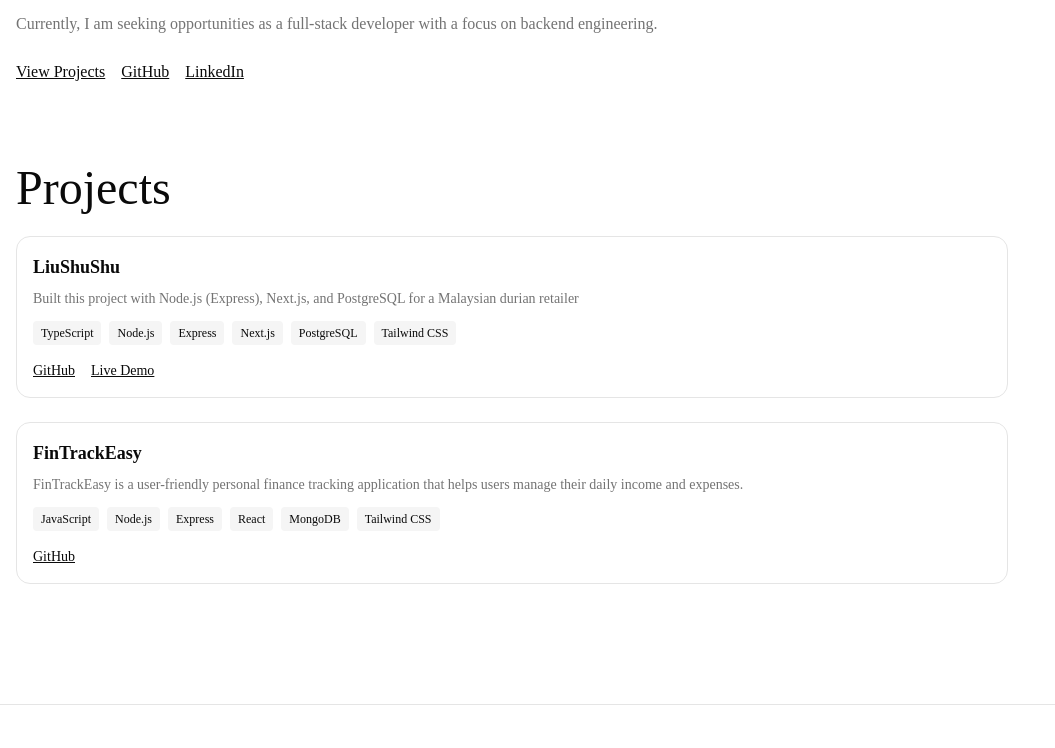
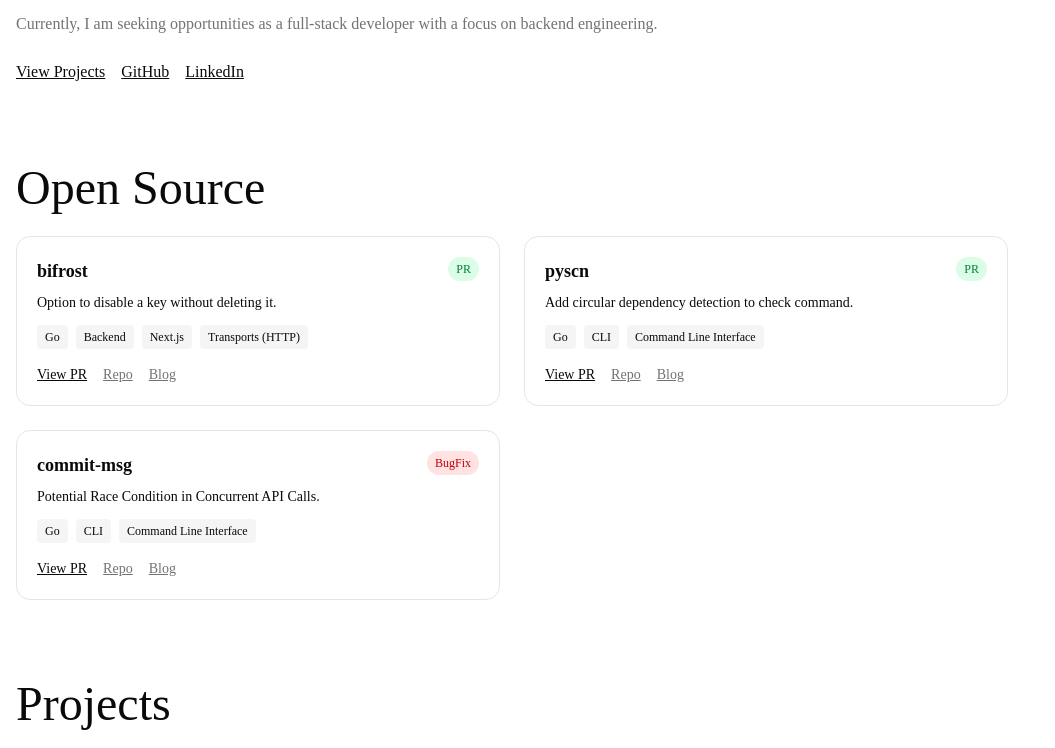
Before and after one commit to slyang08/yang-dev, a Next.js app: page / in a window 1280 px wide. Shown: the part 593-1341 px from the top of the page, without its empty margins (0-1055 px from the left). Built offline with nearby package versions, Linux system fonts and the light colour scheme.

Commit message:
feat: add open source contribtion section (#14)

```diff
--- /dev/null
+++ b/src/app/openSource/page.tsx
@@ -0,0 +1,6 @@
+// src/app/openSource/page.tsx
+import { OpenSource } from "@/features/open-source";
+
+export default function Page() {
+  return <OpenSource />;
+}
--- a/src/app/page.tsx
+++ b/src/app/page.tsx
@@ -1,6 +1,7 @@
 // src/app/page.tsx
 import { About } from "@/features/about";
 import { Hero } from "@/features/hero";
+import { OpenSource } from "@/features/open-source";
 import { Projects } from "@/features/projects";
 
 export default function Home() {
@@ -12,6 +13,9 @@ export default function Home() {
       <section id="about" className="mb-20 max-w-5xl px-4">
         <About />
       </section>
+      <section id="open-source" className="mb-20 max-w-5xl px-4">
+        <OpenSource />
+      </section>
       <section id="projects" className="mb-20 max-w-5xl px-4">
         <Projects />
       </section>
--- /dev/null
+++ b/src/features/open-source/OpenSource.tsx
@@ -0,0 +1,17 @@
+// src/features/open-source/OpenSource.tsx
+import { OpenSourceCard } from "./OpenSourceCard";
+import { openSources } from "./openSource.data";
+
+export function OpenSource() {
+  return (
+    <>
+      <h1 className="text-5xl">Open Source</h1>
+
+      <div className="mt-6 grid gap-6 md:grid-cols-2">
+        {openSources.map((item) => (
+          <OpenSourceCard key={item.id} {...item} />
+        ))}
+      </div>
+    </>
+  );
+}
--- /dev/null
+++ b/src/features/open-source/OpenSourceCard.tsx
@@ -0,0 +1,83 @@
+// src/features/open-source/OpenSourceCard.tsx
+import type { OpenSource } from "./openSource.data";
+
+const typeColor: Record<OpenSource["type"], string> = {
+  PR: "bg-green-100 text-green-700",
+  Issue: "bg-yellow-100 text-yellow-700",
+  Feature: "bg-blue-100 text-blue-700",
+  Docs: "bg-purple-100 text-purple-700",
+  BugFix: "bg-red-100 text-red-700",
+};
+
+export function OpenSourceCard({
+  project,
+  repo,
+  prTitle,
+  prLink,
+  // description,
+  blog,
+  type,
+  tags,
+}: OpenSource) {
+  return (
+    <div className="rounded-xl border p-5 transition hover:shadow-md">
+      {/* HEADER */}
+      <div className="flex items-start justify-between gap-3">
+        <h3 className="text-lg font-semibold">{project}</h3>
+
+        <span className={`shrink-0 rounded-full px-2 py-1 text-xs font-medium ${typeColor[type]}`}>
+          {type}
+        </span>
+      </div>
+
+      {/* PR TITLE */}
+      <p className="text-foreground mt-2 text-sm font-medium">{prTitle}</p>
+
+      {/* DESCRIPTION */}
+      {/* <p className="text-muted-foreground mt-2 text-sm leading-relaxed">{description}</p> */}
+
+      {/* TAGS */}
+      {tags?.length ? (
+        <div className="mt-3 flex flex-wrap gap-2">
+          {tags.map((tag) => (
+            <span key={tag} className="bg-muted rounded px-2 py-1 text-xs">
+              {tag}
+            </span>
+          ))}
+        </div>
+      ) : null}
+
+      {/* LINKS */}
+      <div className="mt-4 flex flex-wrap gap-4 text-sm">
+        <a
+          href={prLink}
+          target="_blank"
+          rel="noopener noreferrer"
+          className="font-medium underline"
+        >
+          View PR
+        </a>
+
+        <a
+          href={repo}
+          target="_blank"
+          rel="noopener noreferrer"
+          className="text-muted-foreground underline"
+        >
+          Repo
+        </a>
+
+        {blog && (
+          <a
+            href={blog}
+            target="_blank"
+            rel="noopener noreferrer"
+            className="text-muted-foreground underline"
+          >
+            Blog
+          </a>
+        )}
+      </div>
+    </div>
+  );
+}
--- /dev/null
+++ b/src/features/open-source/index.ts
@@ -0,0 +1 @@
+export * from "./OpenSource";
--- /dev/null
+++ b/src/features/open-source/openSource.data.ts
@@ -0,0 +1,50 @@
+// src/features/open-source/openSource.data.ts
+
+export type OpenSource = {
+  id: string;
+  project: string;
+  repo: string;
+  prTitle: string;
+  prLink: string;
+  description?: string;
+  blog: string;
+  type: "PR" | "Issue" | "Feature" | "Docs" | "BugFix";
+  tags?: string[];
+};
+
+export const openSources: OpenSource[] = [
+  {
+    id: "maximhq/bifrost",
+    project: "bifrost",
+    repo: "https://github.com/maximhq/bifrost",
+    prTitle: "Option to disable a key without deleting it.",
+    prLink: "https://github.com/maximhq/bifrost/pull/992",
+    description:
+      "Fastest enterprise AI gateway (50x faster than LiteLLM) with adaptive load balancer, cluster mode, guardrails, 1000+ models support & <100 µs overhead at 5k RPS.",
+    blog: "https://dev.to/slyang08/release-my-pr-for-the-project-bifrost-3pj8",
+    type: "PR",
+    tags: ["Go", "Backend", "Next.js", "Transports (HTTP)"],
+  },
+  {
+    id: "ludo-technologies/pyscn",
+    project: "pyscn",
+    repo: "https://github.com/ludo-technologies/pyscn",
+    prTitle: "Add circular dependency detection to check command.",
+    prLink: "https://github.com/ludo-technologies/pyscn/pull/213",
+    description: "An Intelligent Python Code Quality Analyzer.",
+    blog: "https://dev.to/slyang08/circular-dependency-check-in-python-58p2",
+    type: "PR",
+    tags: ["Go", "CLI", "Command Line Interface"],
+  },
+  {
+    id: "DFanso/commit-msg",
+    project: "commit-msg",
+    repo: "https://github.com/DFanso/commit-msg",
+    prTitle: "Potential Race Condition in Concurrent API Calls.",
+    prLink: "https://github.com/DFanso/commit-msg/pull/126",
+    description: "AI-powered CLI tool that generates commit messages using LLMs.",
+    blog: "https://dev.to/slyang08/open-source-contribution-cli-project-with-llm-4p3c",
+    type: "BugFix",
+    tags: ["Go", "CLI", "Command Line Interface"],
+  },
+];
```
